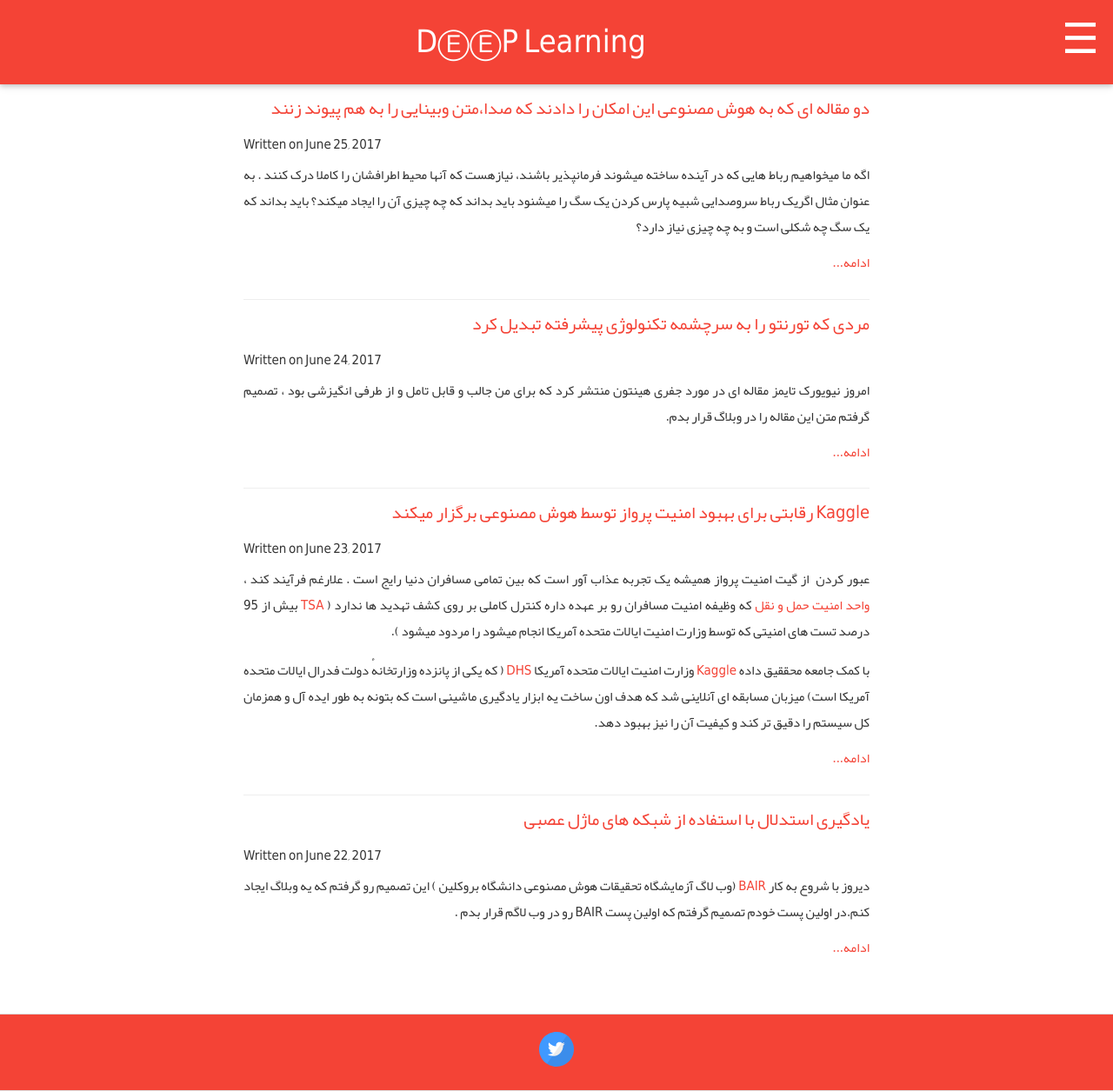
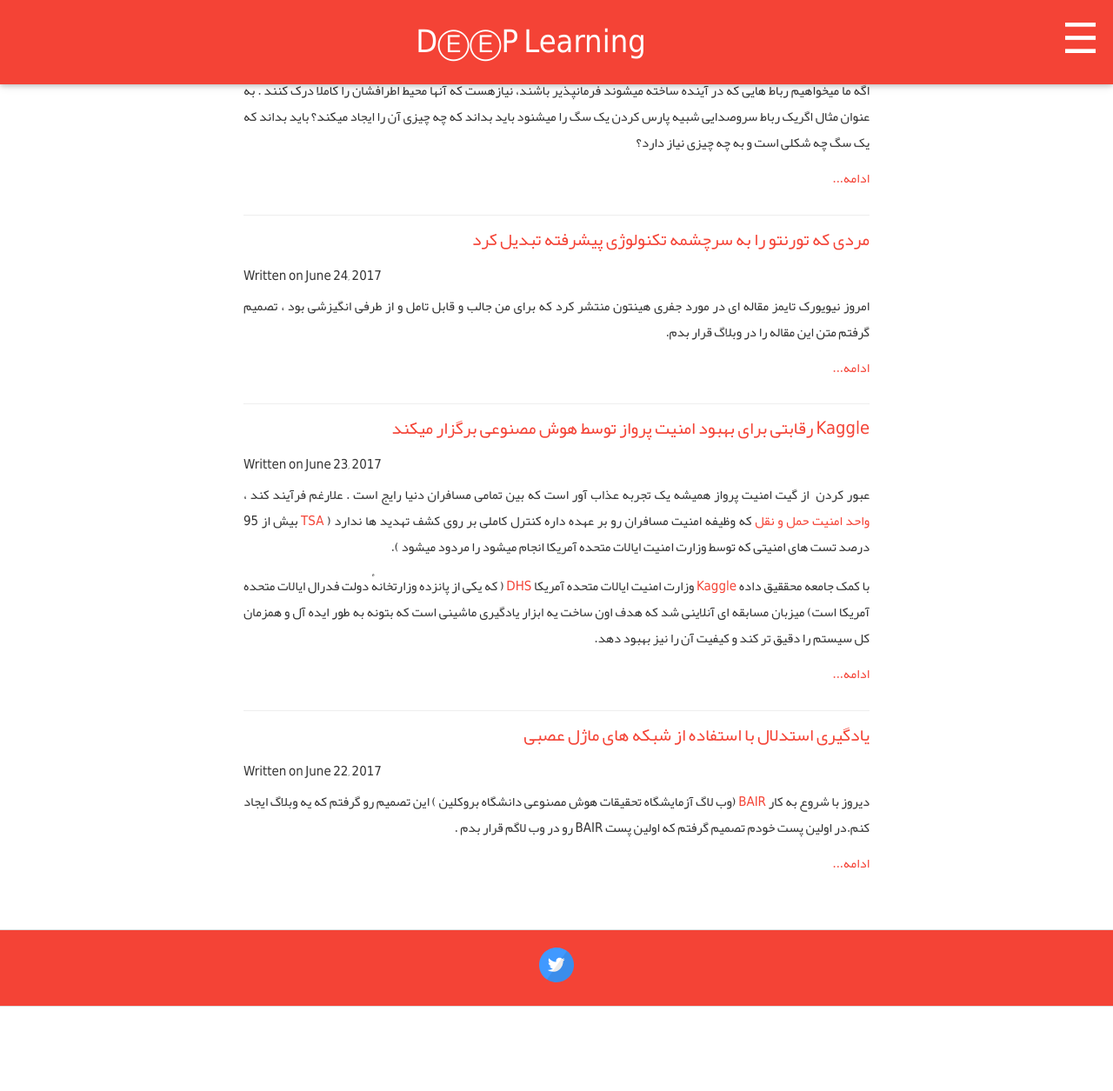
Before and after one commit to AlisterTA/alisterta.github.io, a Jekyll site: the page built from index.html, in a window 1280 px wide and 1255 px high. Shown: the whole window at 87% size. Built offline with Jekyll 4.4.1, drawn with Linux system fonts in a browser that asks for light colours.

Commit message:
Update default.html

```diff
--- a/_layouts/default.html
+++ b/_layouts/default.html
@@ -31,7 +31,7 @@
 <a class="w3-bar-item w3-button" href="{{ site.baseurl }}/about">About</a>
 
 </nav>
-  <header class="w3-bar w3-card w3-theme">
+  <header class="w3-top w3-bar w3-card w3-theme">
   <button class="w3-bar-item w3-button w3-xxxlarge w3-hover-theme" onclick="openSidebar()">&#9776;</button>
   <h1 class="w3-bar-item" style="
     color: white;
```
